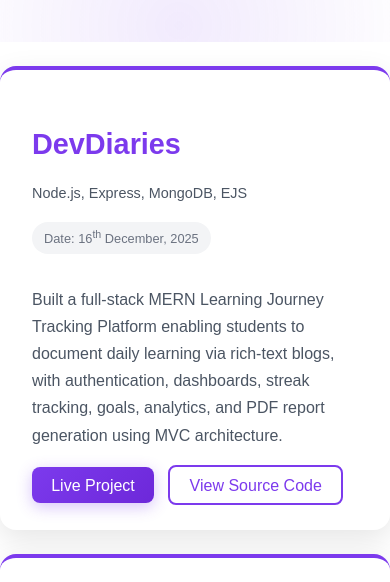
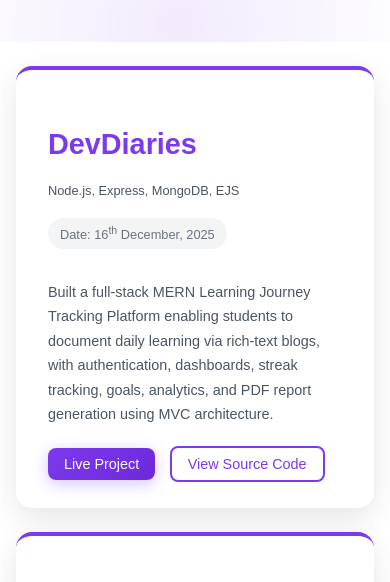
Before and after one commit to Khan-Lubna/Portfolio, a plain HTML site: page projects.html in a window 390 px wide. Shown: the part 262-844 px from the top of the page. Drawn offline with Linux system fonts and the light colour scheme.

Commit message:
Add files via upload

```diff
--- a/style.css
+++ b/style.css
@@ -539,6 +539,19 @@ hr {
   .hero .hero-heading {
     font-size: 1.8rem;
   }
+
+  .projects-section {
+    padding: 0 1rem;
+  }
+
+  .project-detail-card {
+    padding: 24px;
+    margin: 20px 0;
+  }
+
+  .project-detail-card h1 {
+    font-size: 1.5rem;
+  }
 }
 
 @media (max-width: 500px) {
@@ -555,6 +568,33 @@ hr {
   .card-btn2 {
     padding: 0.5rem 1rem;
     font-size: 0.8rem;
+  }
+
+  .projects-section {
+    padding: 0 1rem;
+  }
+
+  .project-detail-card {
+    padding: 20px;
+    margin: 16px 0;
+    border-radius: 12px;
+  }
+
+  .project-detail-card h1 {
+    font-size: 1.4rem;
+  }
+
+  .project-detail-card .tech-stack {
+    font-size: 0.8rem;
+  }
+
+  .project-detail-card p {
+    font-size: 0.9rem;
+  }
+
+  .project-detail-card .link {
+    padding: 0.5rem 1rem;
+    font-size: 0.9rem;
   }
 }
 
```
